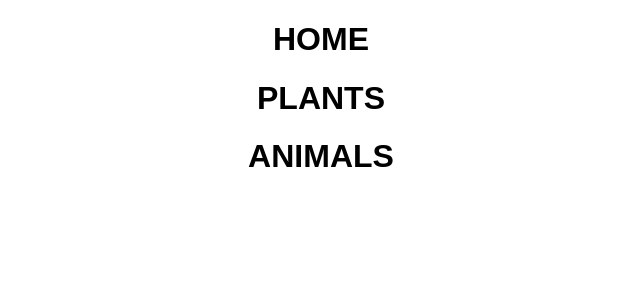
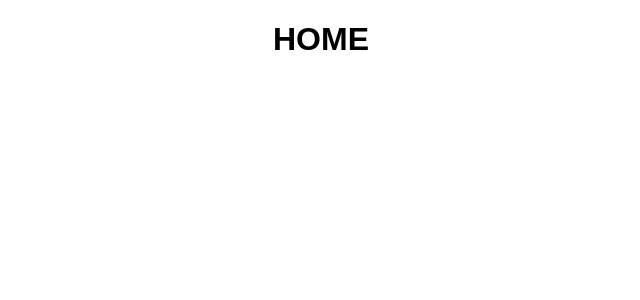
Before and after one commit to myronschippers/react-router-lecture, a React (Create React App) app: page / in a window 1280 px wide. Shown: the top 300 px of the page, without its empty margins (319-959 px from the left). Built offline with nearby package versions, Linux system fonts and the light colour scheme.

Commit message:
replace the Home, Plants, and Animals components with the Route component that will assign both URL path with the appropriate component to be displayed at that particular URL path

```diff
--- a/src/App.js
+++ b/src/App.js
@@ -11,9 +11,9 @@ class App extends Component {
     return (
       <Router>
         <div className="App">
-          <Home />
-          <Plants />
-          <Animals />
+          <Route path="/" component={Home} />
+          <Route path="/plants" component={Plants} />
+          <Route path="/animals" component={Animals} />
         </div>
       </Router>
     );
```
